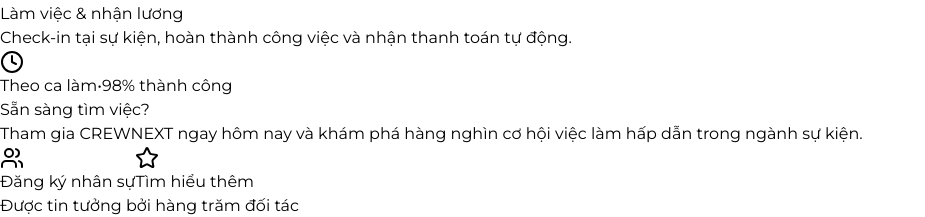
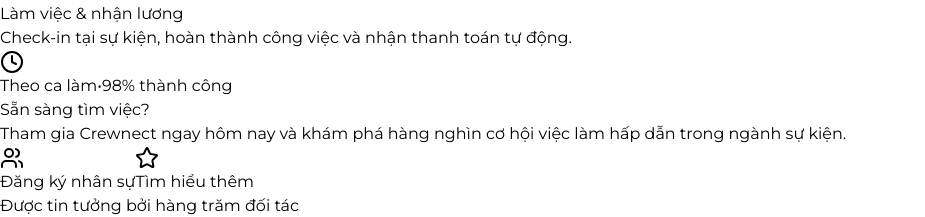
Before and after one commit to nguyentung423/Crewnect---app, a React (Vite) app in the folder frontend/: page / in a window 1280 px wide. Shown: the part 8524-8741 px from the top of the page, without its empty margins (0-925 px from the left). Built offline with nearby package versions, Linux system fonts and the light colour scheme.

Commit message:
Update code

```diff
--- a/frontend/src/components/HowItWorks/HowItWorks.jsx
+++ b/frontend/src/components/HowItWorks/HowItWorks.jsx
@@ -170,7 +170,7 @@
   };
 
   return (
-    <section className="bg-gradient-to-br from-white via-[#fafbfc] to-[#f8f9fa] py-20" aria-label="Cách CREWNEXT hoạt động">
+    <section className="bg-gradient-to-br from-white via-[#fafbfc] to-[#f8f9fa] py-20" aria-label="Cách Crewnect hoạt động">
       <div className="container mx-auto px-4 max-w-7xl">
         {/* Section header */}
         <div className="mb-16 text-center">
@@ -392,8 +392,8 @@
               </h3>
               <p className="text-white/90 mb-6">
                 {viewType === "staff"
-                  ? "Tham gia CREWNEXT ngay hôm nay và khám phá hàng nghìn cơ hội việc làm hấp dẫn trong ngành sự kiện."
-                  : "Đăng ký CREWNEXT để tiếp cận nguồn nhân lực chất lượng cao và quản lý sự kiện một cách chuyên nghiệp."
+                  ? "Tham gia Crewnect ngay hôm nay và khám phá hàng nghìn cơ hội việc làm hấp dẫn trong ngành sự kiện."
+                  : "Đăng ký Crewnect để tiếp cận nguồn nhân lực chất lượng cao và quản lý sự kiện một cách chuyên nghiệp."
                 }
               </p>
             </div>
```
